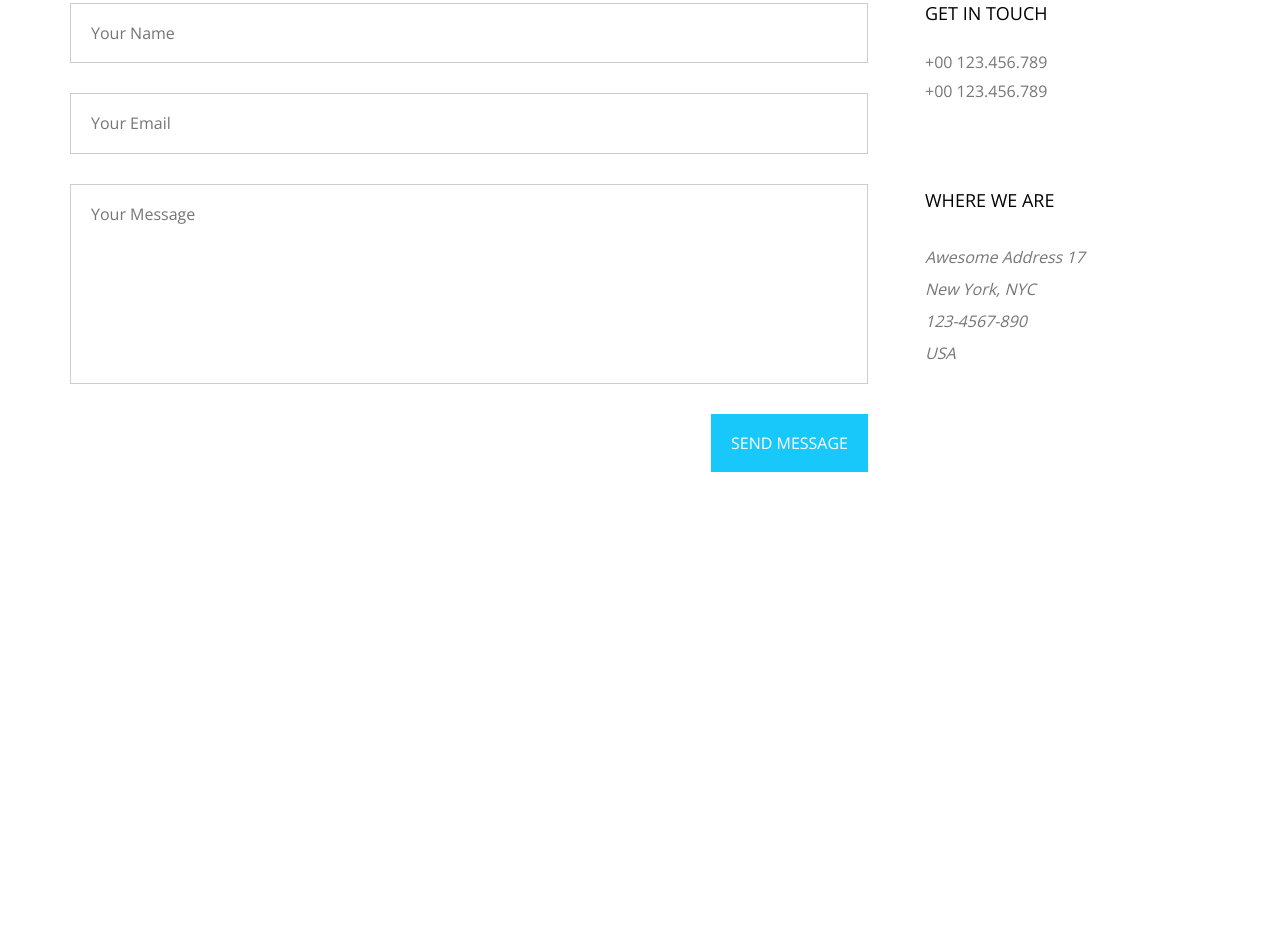
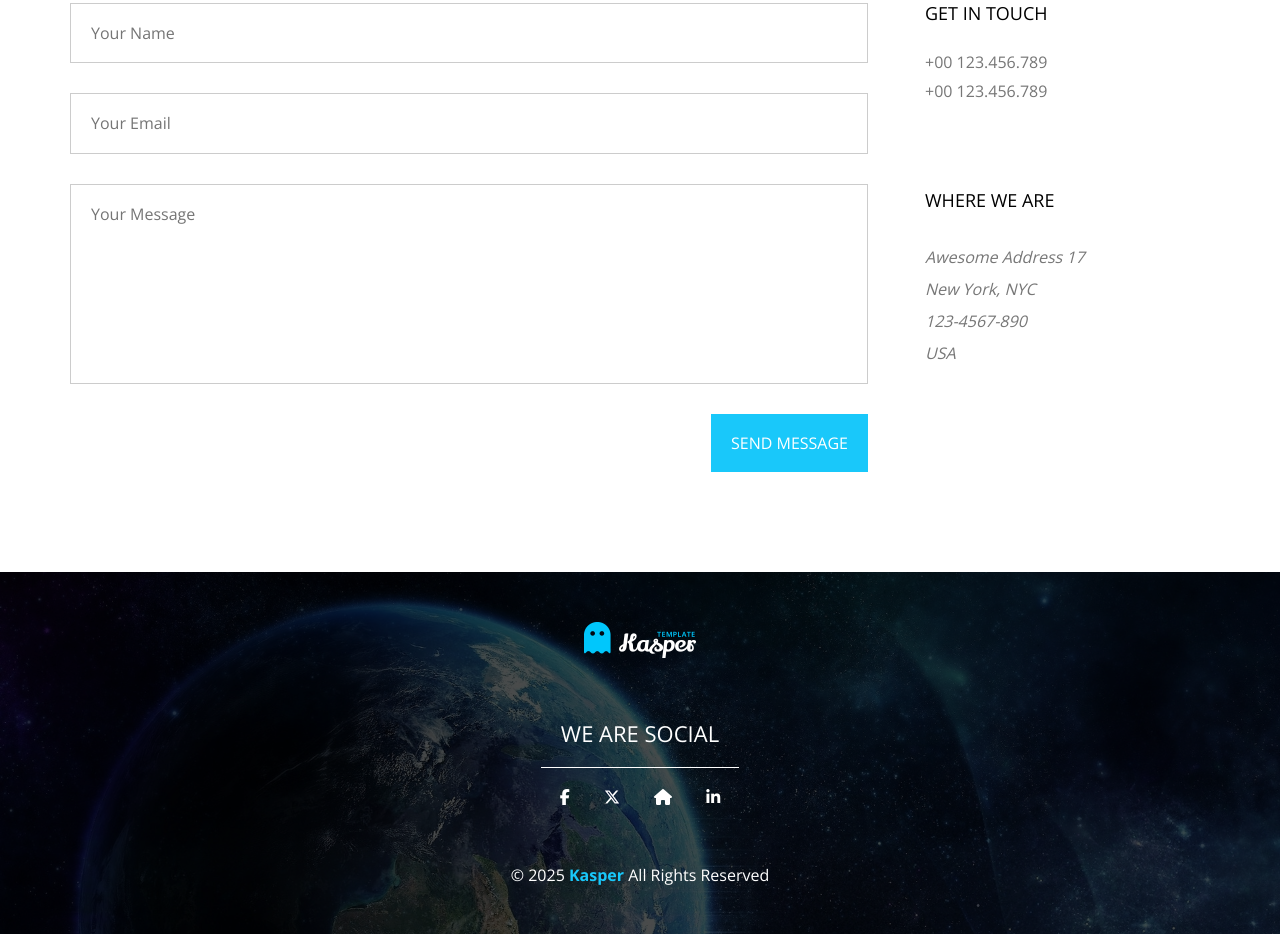
Before and after one commit to Abdelrahman984/Html_Css_Template_2, a plain HTML site: page index.html in a window 1280 px wide. Shown: the part 8009-8943 px from the top of the page. Before the commit the page ends 8581 px from the top, so only its background shows below. Drawn offline with nearby package versions, Linux system fonts and the light colour scheme.

Commit message:
Add footer section with social links and copyright information

```diff
--- a/css/style.css
+++ b/css/style.css
@@ -1025,5 +1025,54 @@ header nav .form i:hover {
 /* End Contact  */
 
 /*Start Footer */
-
+.footer {
+  padding-top: calc(var(--section-padding) / 2);
+  padding-bottom: calc(var(--section-padding) / 2);
+  background-image: url("../images/subscribe.jpg");
+  color: white;
+  background-size: cover;
+  text-align: center;
+  position: relative;
+}
+.footer::before {
+  content: "";
+  position: absolute;
+  left: 0;
+  top: 0;
+  width: 100%;
+  height: 100%;
+  background-color: rgb(0 0 0 / 70%);
+}
+.footer .container {
+  position: relative;
+}
+.footer img {
+  margin-bottom: 20px;
+}
+.footer .socials {
+  margin-bottom: 60px;
+}
+.footer .socials p:not(.copyright) {
+  text-transform: uppercase;
+  padding: 20px;
+  border-bottom: 1px solid white;
+  margin-bottom: 20px;
+  font-size: 22px;
+  width: fit-content;
+  margin: 20px auto;
+}
+.footer .socials a {
+  margin: 10px 15px;
+}
+.footer .socials a i {
+  color: white;
+}
+.footer .socials a i:hover {
+  color: var(--main-color);
+  transition: 0.3s;
+}
+.footer .copyright span {
+  color: var(--main-color);
+  font-weight: bold;
+}
 /* End Footer */
--- a/index.html
+++ b/index.html
@@ -502,6 +502,21 @@
     <!-- End Contact-->
 
     <!-- Start Footer -->
+    <footer class="footer" id="footer">
+      <div class="container">
+        <img decoding="async" src="images/logo.png" alt="Kasper Logo" />
+        <div class="socials">
+          <p>We Are Social</p>
+          <a href="#"><i class="fab fa-facebook-f"></i></a>
+          <a href="#"><i class="fab fa-x-twitter"></i></a>
+          <a href="#"><i class="fas fa-home"></i></a>
+          <a href="#"><i class="fab fa-linkedin-in"></i></a>
+        </div>
+        <p class="copyright">
+          &copy; 2025 <span>Kasper</span> All Rights Reserved
+        </p>
+      </div>
+    </footer>
     <!-- End Footer -->
   </body>
 </html>
```
